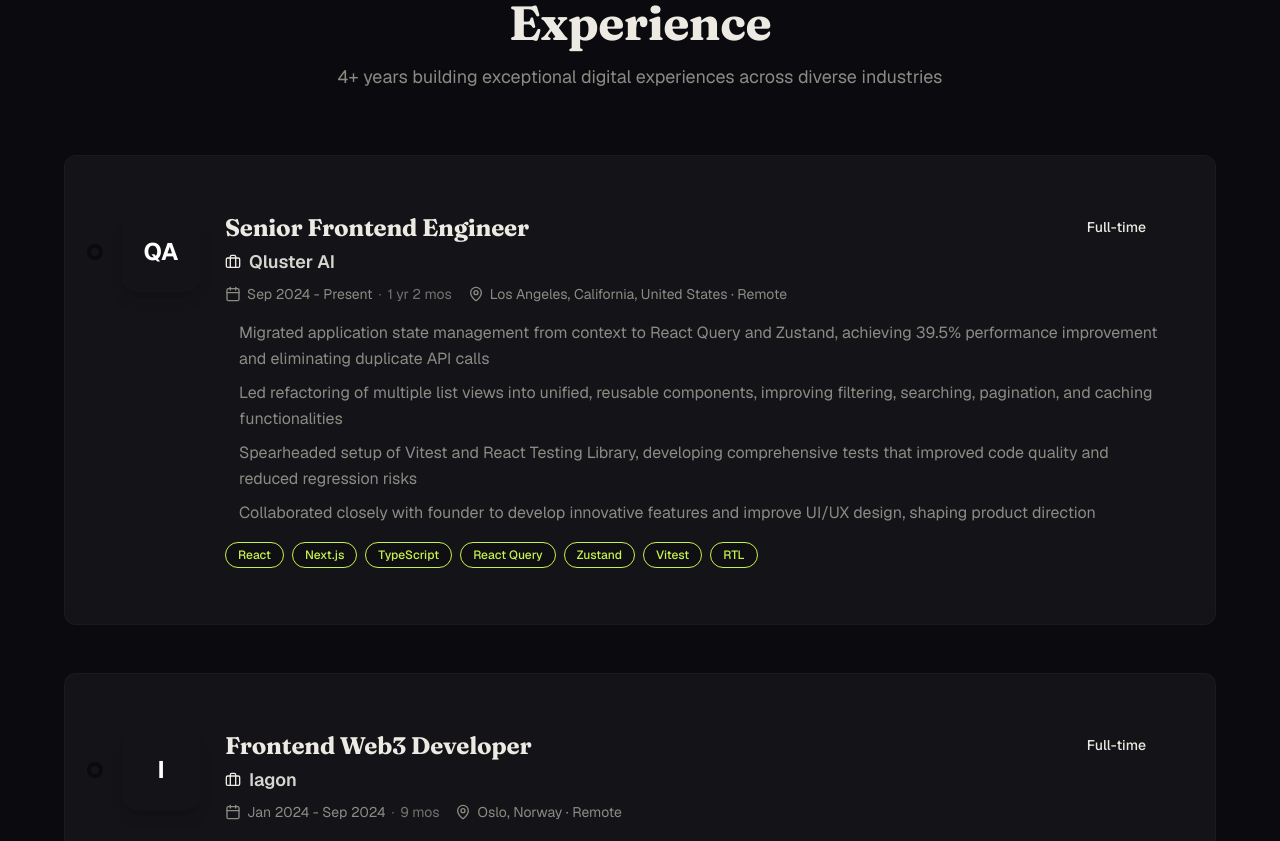
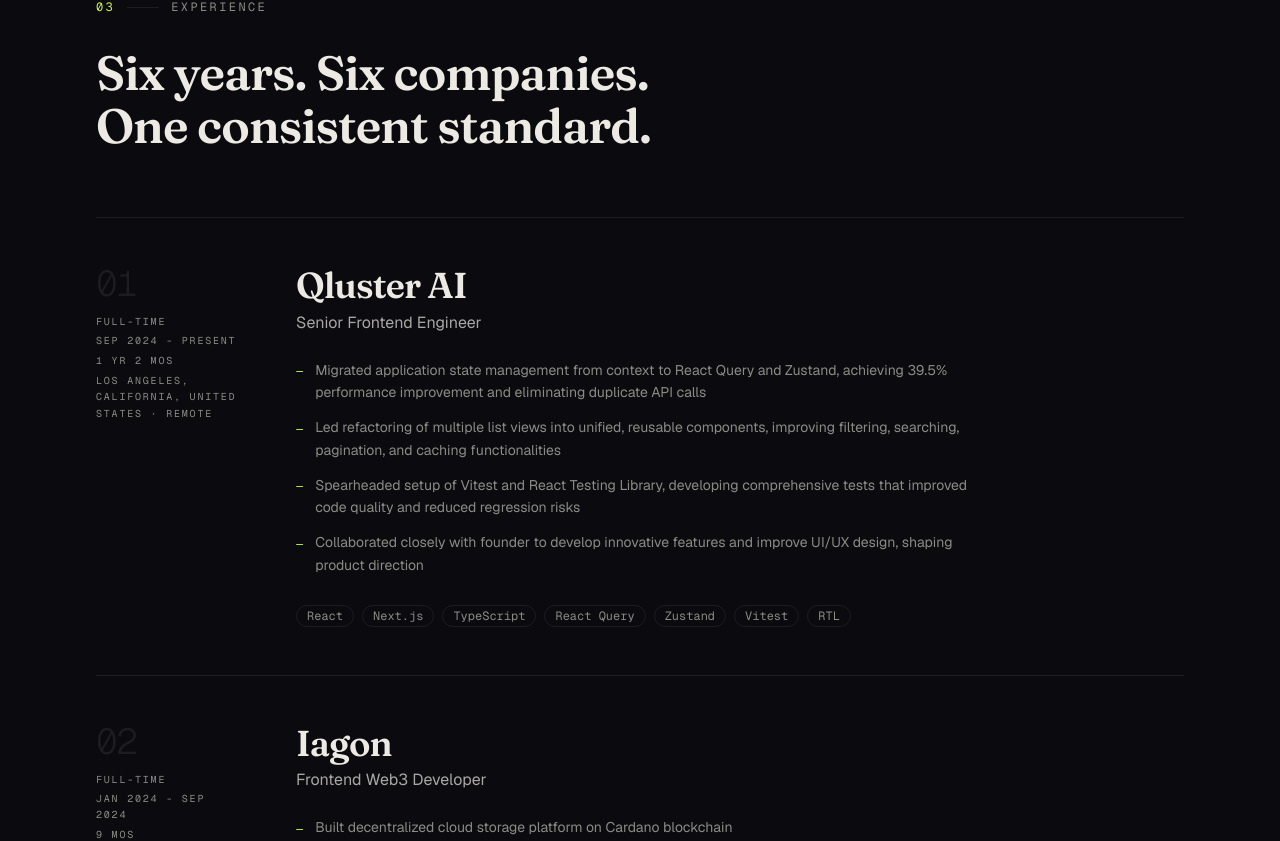
Before and after one commit to karkigrishmin/karkigrishmin.github.io, a Next.js app: page / in a window 1280 px wide. Shown: the part 3301-4142 px from the top of the page. Built offline with nearby package versions, Linux system fonts and the light colour scheme.

Commit message:
feat: editorial experience timeline

```diff
--- a/components/sections/experience.tsx
+++ b/components/sections/experience.tsx
@@ -1,189 +1,151 @@
 'use client'
 
-import { motion, useInView } from 'framer-motion'
-import { useRef } from 'react'
-import { MapPin, Calendar, Briefcase } from 'lucide-react'
-import { Card, CardContent } from '@/components/ui/card'
-import { Badge } from '@/components/ui/badge'
+import { cn } from '@/lib/utils'
 import { experience } from '@/lib/constants'
+import { SectionLabel } from '@/components/primitives/section-label'
+import { Reveal } from '@/components/primitives/reveal'
 
-const containerVariants = {
-  hidden: { opacity: 0 },
-  visible: {
-    opacity: 1,
-    transition: {
-      staggerChildren: 0.2,
-    },
-  },
+interface ExperienceEntry {
+  company: string
+  role: string
+  type: string
+  duration: string
+  period: string
+  location: string
+  highlights: string[]
+  tech: string[]
 }
 
-const itemVariants = {
-  hidden: { opacity: 0, y: 30 },
-  visible: {
-    opacity: 1,
-    y: 0,
-    transition: {
-      duration: 0.5,
-    },
-  },
+interface ExperienceRowProps {
+  entry: ExperienceEntry
+  index: number
+  delay: number
 }
 
-// Helper function to get company initials
-const getCompanyInitials = (company: string): string => {
-  return company
-    .split(' ')
-    .map((word) => word[0])
-    .join('')
-    .toUpperCase()
-    .slice(0, 2)
-}
-
-export function Experience() {
-  const ref = useRef(null)
-  const isInView = useInView(ref, { once: true, margin: '-100px' })
+function ExperienceRow({ entry, index, delay }: ExperienceRowProps) {
+  const label = String(index + 1).padStart(2, '0')
 
   return (
-    <section
-      id="experience"
-      ref={ref}
-      className="bg-secondary/30 px-4 py-20 sm:px-6 sm:py-32 lg:px-8"
+    <Reveal delay={delay}>
+      <div
+        className={cn(
+          'group border-border border-t',
+          'grid grid-cols-1 gap-y-6 py-10',
+          'sm:py-12',
+          'md:grid-cols-[auto_1fr] md:gap-x-10 lg:gap-x-14'
+        )}
       >
-      <div className="mx-auto max-w-6xl">
-        <motion.div
-          initial={{ opacity: 0, y: 20 }}
-          animate={isInView ? { opacity: 1, y: 0 } : { opacity: 0, y: 20 }}
-          transition={{ duration: 0.6 }}
-          className="mb-16 text-center"
+        {/* Left column: index + meta */}
+        <div className="flex flex-row items-start gap-6 md:w-28 md:flex-col md:gap-3 lg:w-36">
+          <span
+            aria-hidden="true"
+            className={cn(
+              'font-mono text-4xl leading-none font-light tracking-[-0.04em] tabular-nums',
+              'text-border transition-colors duration-300',
+              'group-hover:text-accent-ink'
+            )}
           >
-          <h2 className="mb-4 text-3xl font-bold sm:text-4xl lg:text-5xl">Experience</h2>
-          <p className="text-muted-foreground mx-auto max-w-2xl px-4 text-sm sm:text-base md:text-lg">
-            4+ years building exceptional digital experiences across diverse industries
-          </p>
-        </motion.div>
+            {label}
+          </span>
 
-        <motion.div
-          className="relative"
-          variants={containerVariants}
-          initial="hidden"
-          animate={isInView ? 'visible' : 'hidden'}
-        >
-          {/* Timeline connector line */}
-          <div
-            className="absolute top-16 bottom-16 left-8 hidden w-0.5 sm:block"
-            style={{
-              background: 'linear-gradient(to bottom, var(--primary), var(--accent))',
-              opacity: 0.3,
-            }}
-          />
-
-          <div className="space-y-8 sm:space-y-12">
-            {experience.map((exp, index) => (
-              <motion.div key={index} variants={itemVariants} className="relative">
-                <Card className="group border-border/40 hover:border-primary/50 transition-all duration-300 hover:shadow-xl">
-                  <CardContent className="p-6 sm:p-8">
-                    <div className="flex flex-col gap-6 sm:flex-row">
-                      {/* Company Logo/Initials */}
-                      <div className="flex-shrink-0">
-                        <div className="relative">
-                          <div
-                            className="flex h-16 w-16 items-center justify-center rounded-2xl text-xl font-bold text-white shadow-lg sm:h-20 sm:w-20 sm:text-2xl"
-                            style={{
-                              background: 'linear-gradient(135deg, var(--primary), var(--accent))',
-                            }}
-                          >
-                            {getCompanyInitials(exp.company)}
-                          </div>
-                          {/* Timeline dot */}
-                          <div
-                            className="border-background absolute top-1/2 -left-[2.15rem] hidden h-4 w-4 -translate-y-1/2 rounded-full border-4 sm:block"
-                            style={{
-                              background: 'linear-gradient(135deg, var(--primary), var(--accent))',
-                            }}
-                          />
+          <div className="flex flex-col gap-1 pt-1 md:pt-0">
+            <span className="text-muted font-mono text-[10px] tracking-[0.18em] uppercase">
+              {entry.type}
+            </span>
+            <span className="text-muted font-mono text-[10px] leading-relaxed tracking-[0.18em] uppercase">
+              {entry.duration}
+            </span>
+            <span className="text-muted font-mono text-[10px] leading-relaxed tracking-[0.18em] uppercase">
+              {entry.period}
+            </span>
+            <span className="text-muted max-w-[12rem] font-mono text-[10px] leading-relaxed tracking-[0.18em] break-words uppercase md:max-w-none">
+              {entry.location}
+            </span>
           </div>
         </div>
 
-                      {/* Content */}
-                      <div className="min-w-0 flex-1">
-                        {/* Header */}
-                        <div className="mb-4">
-                          <div className="mb-2 flex flex-wrap items-start justify-between gap-2">
-                            <div>
-                              <h3 className="group-hover:text-primary text-xl font-bold transition-colors duration-200 sm:text-2xl">
-                                {exp.role}
+        {/* Right column: content */}
+        <div className="min-w-0">
+          {/* Company + role header */}
+          <div className="mb-6">
+            <h3
+              className={cn(
+                'font-display text-foreground font-semibold tracking-[-0.025em] text-balance',
+                'text-[clamp(1.5rem,3.5vw,2.25rem)] leading-[1.08]',
+                'group-hover:text-foreground transition-colors duration-300'
+              )}
+            >
+              {entry.company}
             </h3>
-                              <div className="mt-1 flex items-center gap-2">
-                                <Briefcase className="text-primary h-4 w-4" />
-                                <p className="text-foreground/90 text-base font-semibold sm:text-lg">
-                                  {exp.company}
-                                </p>
-                              </div>
-                            </div>
-                            <Badge
-                              variant={exp.type === 'Contract' ? 'outline' : 'secondary'}
-                              className="text-xs whitespace-nowrap sm:text-sm"
-                            >
-                              {exp.type}
-                            </Badge>
-                          </div>
-
-                          <div className="text-muted-foreground flex flex-wrap gap-3 text-xs sm:gap-4 sm:text-sm">
-                            <div className="flex items-center gap-1.5">
-                              <Calendar className="h-3.5 w-3.5 sm:h-4 sm:w-4" />
-                              <span>{exp.duration}</span>
-                              <span className="text-muted-foreground/60">·</span>
-                              <span className="text-muted-foreground/80">{exp.period}</span>
-                            </div>
-                            <div className="flex items-center gap-1.5">
-                              <MapPin className="h-3.5 w-3.5 sm:h-4 sm:w-4" />
-                              <span>{exp.location}</span>
-                            </div>
-                          </div>
+            <p className="text-foreground/70 mt-1.5 font-sans text-base">{entry.role}</p>
           </div>
 
           {/* Highlights */}
-                        <div className="mb-4">
-                          <ul className="space-y-2">
-                            {exp.highlights.map((highlight, idx) => (
-                              <li
-                                key={idx}
-                                className="text-muted-foreground flex items-start gap-2 text-sm sm:text-base"
+          <ul className="mb-7 max-w-prose space-y-3">
+            {entry.highlights.map((highlight, idx) => (
+              <li key={idx} className="flex items-start gap-3">
+                <span
+                  aria-hidden="true"
+                  className="text-accent-ink mt-[0.4em] shrink-0 font-mono text-xs select-none"
                 >
-                                <span
-                                  className="mt-2 inline-block h-1.5 w-1.5 flex-shrink-0 rounded-full"
-                                  style={{
-                                    background:
-                                      'linear-gradient(135deg, var(--primary), var(--accent))',
-                                  }}
-                                />
-                                <span className="leading-relaxed">{highlight}</span>
+                  —
+                </span>
+                <span className="text-muted font-sans text-sm leading-relaxed">{highlight}</span>
               </li>
             ))}
           </ul>
-                        </div>
 
-                        {/* Tech Stack */}
-                        <div>
+          {/* Tech chips */}
           <div className="flex flex-wrap gap-2">
-                            {exp.tech.map((tech) => (
-                              <Badge
-                                key={tech}
-                                variant="outline"
-                                className="bg-background/50 hover:bg-primary/10 hover:text-primary hover:border-primary/50 text-xs transition-colors duration-200"
+            {entry.tech.map((t) => (
+              <span
+                key={t}
+                className={cn(
+                  'border-border rounded-full border px-2.5 py-0.5',
+                  'text-muted font-mono text-xs',
+                  'transition-colors duration-200',
+                  'group-hover:border-border hover:border-accent hover:text-accent-ink'
+                )}
               >
-                                {tech}
-                              </Badge>
+                {t}
+              </span>
             ))}
           </div>
         </div>
       </div>
-                    </div>
-                  </CardContent>
-                </Card>
-              </motion.div>
+    </Reveal>
+  )
+}
+
+export function Experience() {
+  return (
+    <section
+      id="experience"
+      className="relative mx-auto w-full max-w-6xl px-6 py-24 sm:py-32 lg:px-8"
+    >
+      <h2 className="sr-only">Experience</h2>
+
+      <Reveal delay={0}>
+        <SectionLabel index={3}>Experience</SectionLabel>
+      </Reveal>
+
+      <Reveal delay={0.06}>
+        <p
+          className={cn(
+            'font-display text-foreground mt-8',
+            'text-[clamp(1.75rem,4.5vw,3rem)] leading-[1.1] font-semibold tracking-[-0.02em] text-balance'
+          )}
+        >
+          Six years. Six companies.
+          <br />
+          One consistent standard.
+        </p>
+      </Reveal>
+
+      <div className="mt-16">
+        {experience.map((entry, i) => (
+          <ExperienceRow key={entry.company} entry={entry} index={i} delay={0.08 + i * 0.06} />
         ))}
-          </div>
-        </motion.div>
       </div>
     </section>
   )
```
Also changed, not shown: 1 other file (tests, documents, lock files or other folders). Lines whose indentation alone changed are shown as unchanged.
